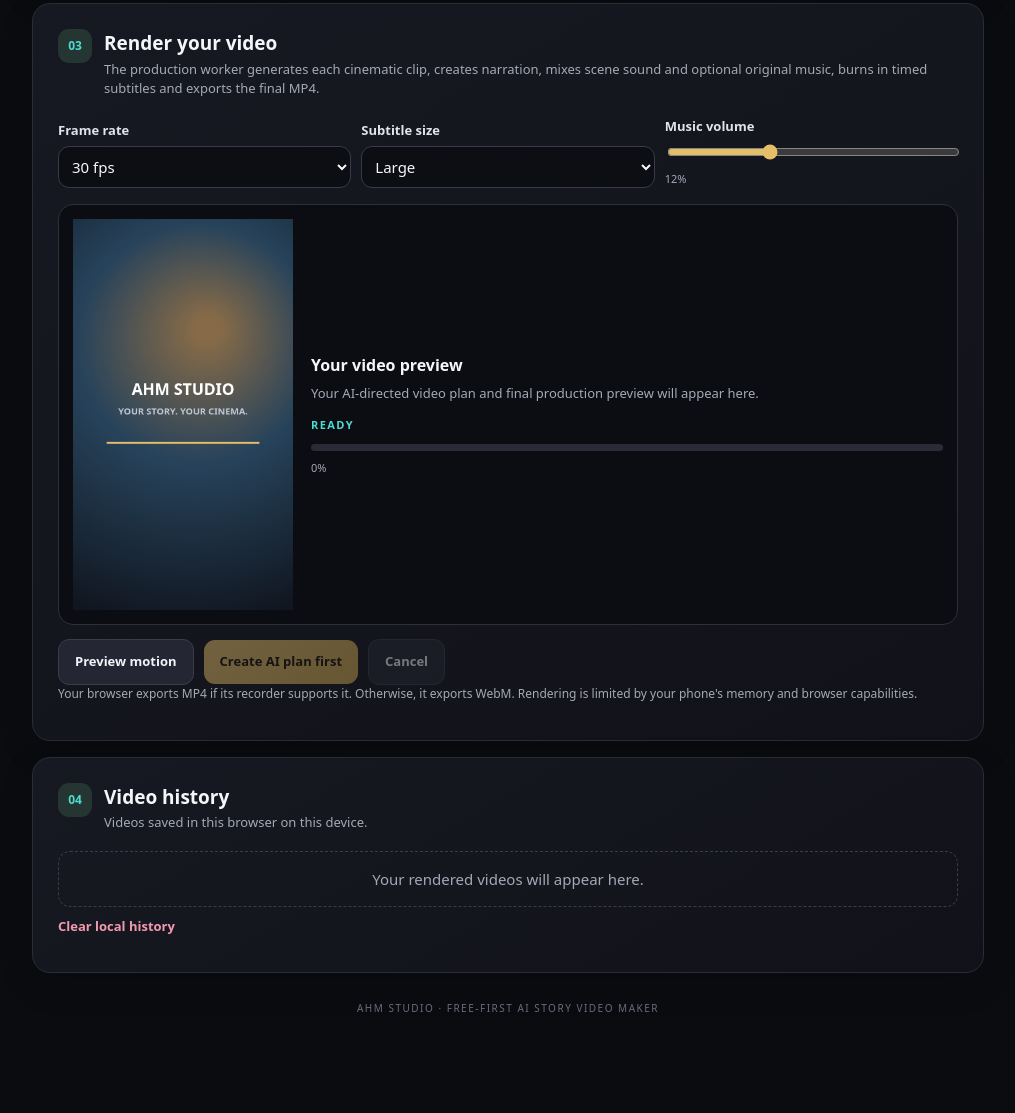
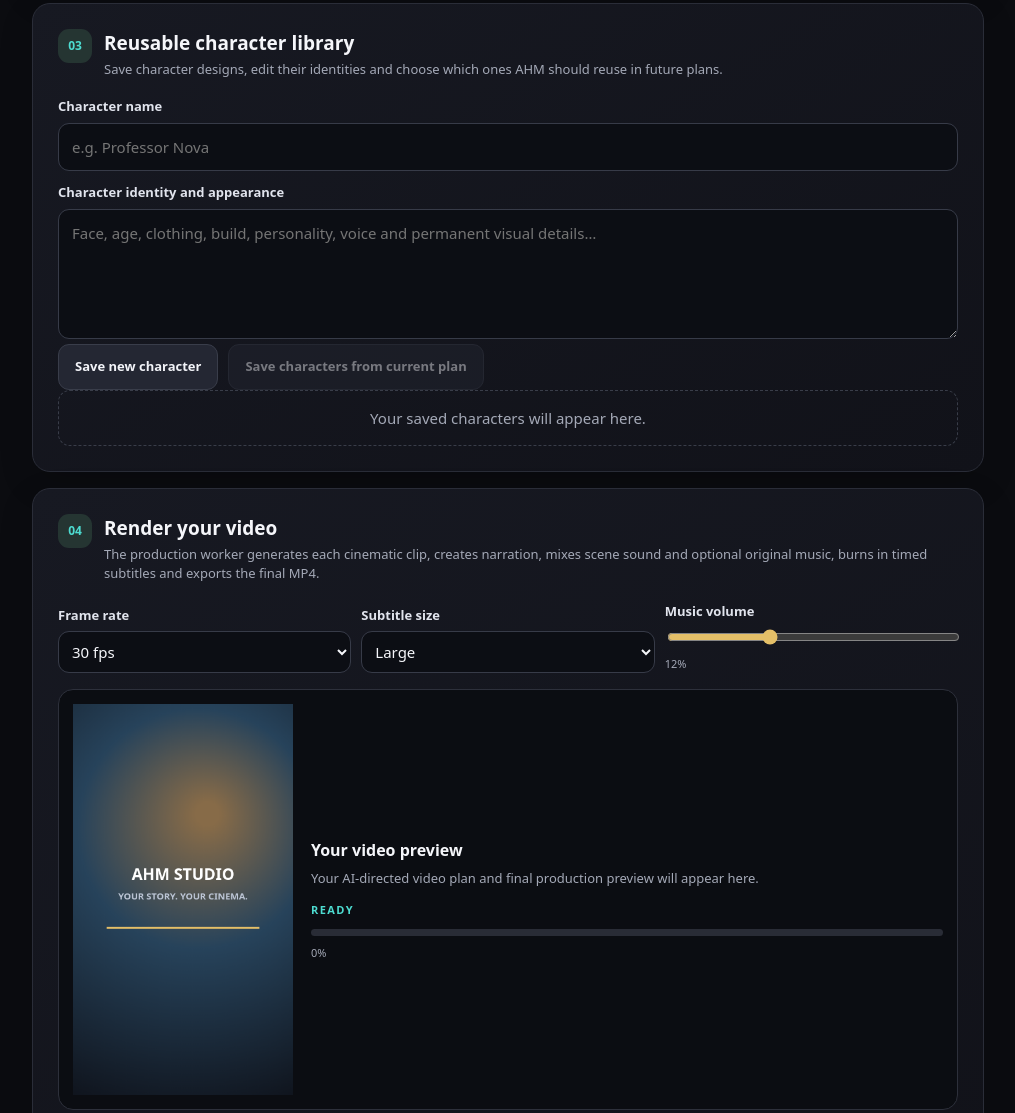
Before and after one commit to socialboosthub/Lock, a website: page public/index.html in a window 1280 px wide. Shown: the part 1680-2793 px from the top of the page, without its empty margins (132-1147 px from the left). Before the commit the page ends 2772 px from the top, so only its background shows below. Drawn offline with Linux system fonts and the light colour scheme.

Commit message:
ui: add reusable character library panel

```diff
--- a/public/index.html
+++ b/public/index.html
@@ -135,6 +135,28 @@
       <div class="sectionHead">
         <span class="step">03</span>
         <div>
+          <h2>Reusable character library</h2>
+          <p>Save character designs, edit their identities and choose which ones AHM should reuse in future plans.</p>
+        </div>
+      </div>
+
+      <label for="characterName">Character name</label>
+      <input id="characterName" maxlength="80" placeholder="e.g. Professor Nova">
+
+      <label for="characterDescription">Character identity and appearance</label>
+      <textarea id="characterDescription" rows="3" maxlength="1600" placeholder="Face, age, clothing, build, personality, voice and permanent visual details…"></textarea>
+
+      <div class="row wrap">
+        <button id="saveCharacterBtn" class="secondary">Save new character</button>
+        <button id="savePlanCharactersBtn" class="secondary" disabled>Save characters from current plan</button>
+      </div>
+      <div id="characterLibraryList" class="historyEmpty">Your saved characters will appear here.</div>
+    </section>
+
+    <section class="panel">
+      <div class="sectionHead">
+        <span class="step">04</span>
+        <div>
           <h2>Render your video</h2>
           <p>The production worker generates each cinematic clip, creates narration, mixes scene sound and optional original music, burns in timed subtitles and exports the final MP4.</p>
         </div>
@@ -192,7 +214,7 @@
 
     <section class="panel">
       <div class="sectionHead">
-        <span class="step">04</span>
+        <span class="step">05</span>
         <div>
           <h2>Video history</h2>
           <p>Videos saved in this browser on this device.</p>
```
